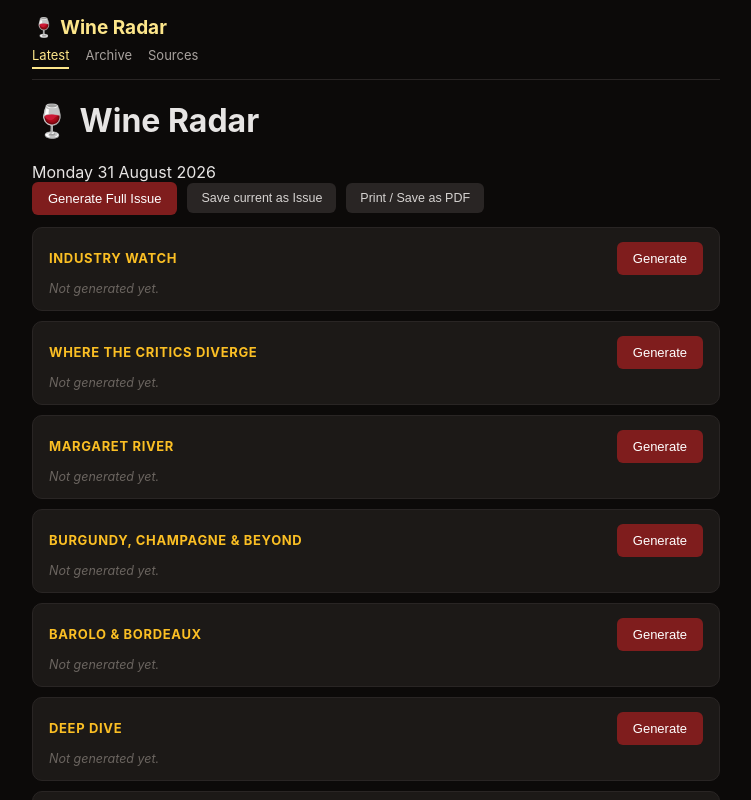
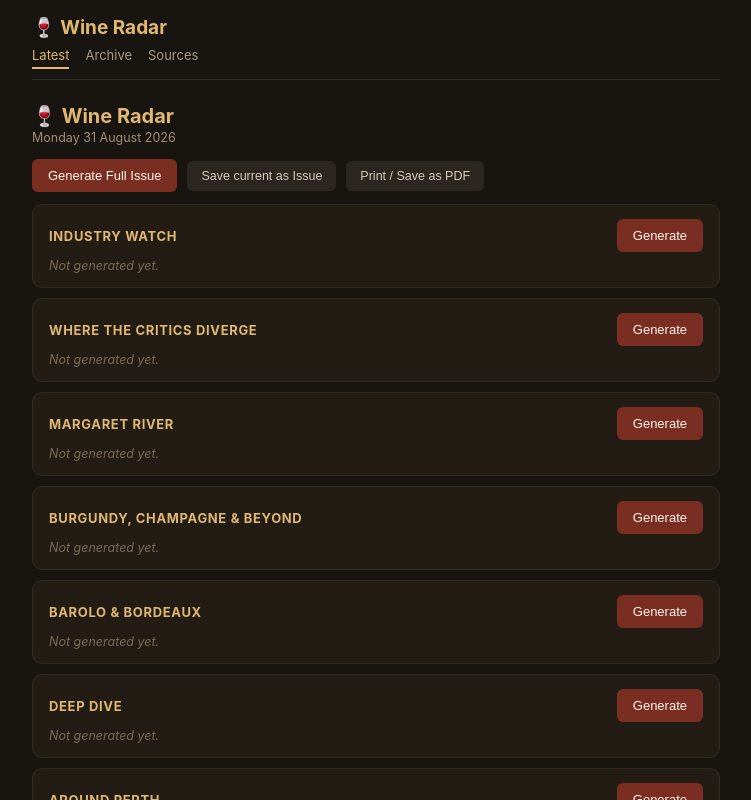
Before and after one commit to bigrich2010/wine-radar, a React (Vite) app: page / in a window 1280 px wide. Shown: the top 800 px of the page, without its empty margins (264-1015 px from the left). Built offline with nearby package versions, Linux system fonts and the light colour scheme; no server answers.

Commit message:
Update styles.css

```diff
--- a/src/styles.css
+++ b/src/styles.css
@@ -1,52 +1,61 @@
 * { box-sizing: border-box; }
-body { margin: 0; font-family: -apple-system, BlinkMacSystemFont, "Segoe UI", Roboto, sans-serif; background: #0c0a09; color: #e7e5e4; }
+body { margin: 0; font-family: -apple-system, BlinkMacSystemFont, "Segoe UI", Roboto, sans-serif; background: #18140f; color: #e8e1d4; }
 .app { max-width: 720px; margin: 0 auto; padding: 0 16px 60px; }
-.topbar { padding: 16px 0 10px; border-bottom: 1px solid #292524; margin-bottom: 14px; position: sticky; top: 0; background: #0c0a09; z-index: 5; }
-.topbar h1 { font-size: 19px; margin: 0 0 8px; color: #fde68a; }
+.topbar { padding: 16px 0 10px; border-bottom: 1px solid #332c22; margin-bottom: 14px; position: sticky; top: 0; background: #18140f; z-index: 5; }
+.topbar h1 { font-size: 19px; margin: 0 0 8px; color: #e0b872; }
 .topbar nav { display: flex; gap: 16px; }
-.topbar nav a { color: #a8a29e; text-decoration: none; font-size: 13px; padding-bottom: 4px; border-bottom: 2px solid transparent; }
-.topbar nav a.active { color: #fde68a; border-bottom-color: #fde68a; }
+.topbar nav a { color: #a89a86; text-decoration: none; font-size: 13px; padding-bottom: 4px; border-bottom: 2px solid transparent; }
+.topbar nav a.active { color: #e0b872; border-bottom-color: #e0b872; }
+
+.doc-title { padding: 10px 0 14px; }
+.doc-title h1 { font-size: 20px; margin: 0 0 2px; color: #e0b872; }
+.doc-title .doc-date { font-size: 12.5px; color: #a08f76; }
 
 .row { display: flex; align-items: center; gap: 10px; margin-bottom: 12px; flex-wrap: wrap; }
-button.primary { background: #7f1d1d; color: #fff; border: none; padding: 9px 16px; border-radius: 6px; font-size: 13px; cursor: pointer; }
+button.primary { background: #7a2e22; color: #fdf6ec; border: none; padding: 9px 16px; border-radius: 6px; font-size: 13px; cursor: pointer; }
 button.primary:disabled { opacity: 0.5; cursor: default; }
-button.secondary { background: #292524; color: #d6d3d1; border: none; padding: 8px 14px; border-radius: 6px; font-size: 12.5px; cursor: pointer; }
+button.secondary { background: #2c2620; color: #d8cbb8; border: none; padding: 8px 14px; border-radius: 6px; font-size: 12.5px; cursor: pointer; }
 button.secondary:disabled { opacity: 0.5; }
-.status { font-size: 11.5px; color: #78716c; }
+.status { font-size: 11.5px; color: #8a7a63; }
 
-.section-card { background: #1c1917; border: 1px solid #292524; border-radius: 10px; padding: 14px 16px; margin-bottom: 10px; }
+.section-card { background: #221c15; border: 1px solid #332c22; border-radius: 10px; padding: 14px 16px; margin-bottom: 10px; }
 .section-card .head { display: flex; justify-content: space-between; align-items: center; margin-bottom: 6px; gap: 10px; }
-.section-card h2 { font-size: 13px; margin: 0; color: #fbbf24; text-transform: uppercase; letter-spacing: 0.05em; }
-.section-card .updated { font-size: 11px; color: #6b6560; margin-bottom: 6px; }
-.section-card .errtext { font-size: 12px; color: #f87171; margin-bottom: 6px; }
-p.body { font-size: 14px; line-height: 1.6; color: #d6d3d1; margin: 0 0 10px; }
-p.body b { color: #fde68a; }
-.empty-inline { color: #6b6560; font-size: 12.5px; font-style: italic; }
+.section-card h2 { font-size: 13px; margin: 0; color: #e0b872; text-transform: uppercase; letter-spacing: 0.05em; }
+.section-card .updated { font-size: 11px; color: #7a6b55; margin-bottom: 6px; }
+.section-card .errtext { font-size: 12px; color: #e08a7a; margin-bottom: 6px; }
+p.body { font-size: 14px; line-height: 1.6; color: #d9cdbc; margin: 0 0 10px; }
+p.body strong, p.body b { color: #e0b872; font-weight: 600; }
+.empty-inline { color: #7a6b55; font-size: 12.5px; font-style: italic; }
 
-.archive-item { width: 100%; text-align: left; background: #1c1917; border: 1px solid #292524; border-radius: 8px; padding: 12px 14px; margin-bottom: 8px; color: inherit; font-family: inherit; cursor: pointer; }
-.archive-item .t { color: #fde68a; font-size: 14px; font-weight: 500; }
-.archive-item .d { color: #78716c; font-size: 11.5px; margin-top: 2px; }
-.back { color: #78716c; font-size: 12.5px; background: none; border: none; margin-bottom: 10px; cursor: pointer; }
+.archive-item { width: 100%; text-align: left; background: #221c15; border: 1px solid #332c22; border-radius: 8px; padding: 12px 14px; margin-bottom: 8px; color: inherit; font-family: inherit; cursor: pointer; }
+.archive-item .t { color: #e0b872; font-size: 14px; font-weight: 500; }
+.archive-item .d { color: #8a7a63; font-size: 11.5px; margin-top: 2px; }
+.back { color: #8a7a63; font-size: 12.5px; background: none; border: none; margin-bottom: 10px; cursor: pointer; }
 
-textarea, input[type=text] { width: 100%; background: #1c1917; border: 1px solid #292524; color: #e7e5e4; border-radius: 6px; padding: 9px; font-size: 13.5px; font-family: inherit; }
+textarea, input[type=text] { width: 100%; background: #221c15; border: 1px solid #332c22; color: #e8e1d4; border-radius: 6px; padding: 9px; font-size: 13.5px; font-family: inherit; }
 textarea { height: 110px; }
-.note-hint { font-size: 12px; color: #78716c; margin-bottom: 10px; line-height: 1.5; }
-.note-item { background: #1c1917; border: 1px solid #292524; border-radius: 6px; padding: 10px 12px; margin-bottom: 8px; }
-.note-item .top { display: flex; justify-content: space-between; font-size: 11.5px; color: #78716c; margin-bottom: 4px; }
-.note-item .top button { background: none; border: none; color: #f87171; font-size: 11.5px; cursor: pointer; }
-.list-row { display: flex; justify-content: space-between; align-items: center; padding: 8px 0; border-bottom: 1px solid #2a2320; font-size: 13.5px; }
+.note-hint { font-size: 12px; color: #8a7a63; margin-bottom: 10px; line-height: 1.5; }
+.note-item { background: #221c15; border: 1px solid #332c22; border-radius: 6px; padding: 10px 12px; margin-bottom: 8px; }
+.note-item .top { display: flex; justify-content: space-between; font-size: 11.5px; color: #8a7a63; margin-bottom: 4px; }
+.note-item .top button { background: none; border: none; color: #e08a7a; font-size: 11.5px; cursor: pointer; }
+.list-row { display: flex; justify-content: space-between; align-items: center; padding: 8px 0; border-bottom: 1px solid #2e2820; font-size: 13.5px; }
 
-.h3sec { color: #fbbf24; font-size: 11.5px; text-transform: uppercase; letter-spacing: 0.06em; margin: 16px 0 6px; }
-.section-title { font-size: 12px; text-transform: uppercase; letter-spacing: 0.06em; color: #8a7c72; margin: 20px 0 8px; }
+.h3sec { color: #e0b872; font-size: 11.5px; text-transform: uppercase; letter-spacing: 0.06em; margin: 16px 0 6px; }
+.section-title { font-size: 12px; text-transform: uppercase; letter-spacing: 0.06em; color: #9a8a72; margin: 20px 0 8px; }
 
 /* Real print stylesheet - a normal deployed page, so window.print() and Safari's
-   Share > Print work without any of the sandbox/popup restrictions we hit in the artifact. */
+   Share > Print work without any of the sandbox/popup restrictions we hit in the artifact.
+   Uses a genuinely visible warm cream and dark burgundy/brown, not colors so close to
+   pure black/white that they still read as monochrome on paper. */
 @media print {
-  body { background: #fff !important; color: #1c1917 !important; }
+  body { background: #f7efdd !important; color: #3d2f1f !important; }
   .no-print, button, nav { display: none !important; }
-  .section-card { border: none !important; background: #fff !important; page-break-inside: avoid; margin-bottom: 20px; }
-  .h3sec, .section-card h2 { color: #7f1d1d !important; border-bottom: 1px solid #ccc; padding-bottom: 4px; }
-  p.body { color: #1c1917 !important; }
-  p.body b { color: #000 !important; }
+  .doc-title { display: block !important; }
+  .doc-title h1 { color: #8b3a2b !important; }
+  .doc-title .doc-date { color: #6b5d47 !important; }
+  .section-card { border: none !important; background: transparent !important; page-break-inside: avoid; margin-bottom: 20px; }
+  .h3sec, .section-card h2 { color: #8b3a2b !important; border-bottom: 1px solid #d8b98a; padding-bottom: 4px; }
+  p.body { color: #3d2f1f !important; }
+  p.body strong, p.body b { color: #8b5a1f !important; }
   .updated, .empty-inline, .errtext, .status { display: none !important; }
 }
```
